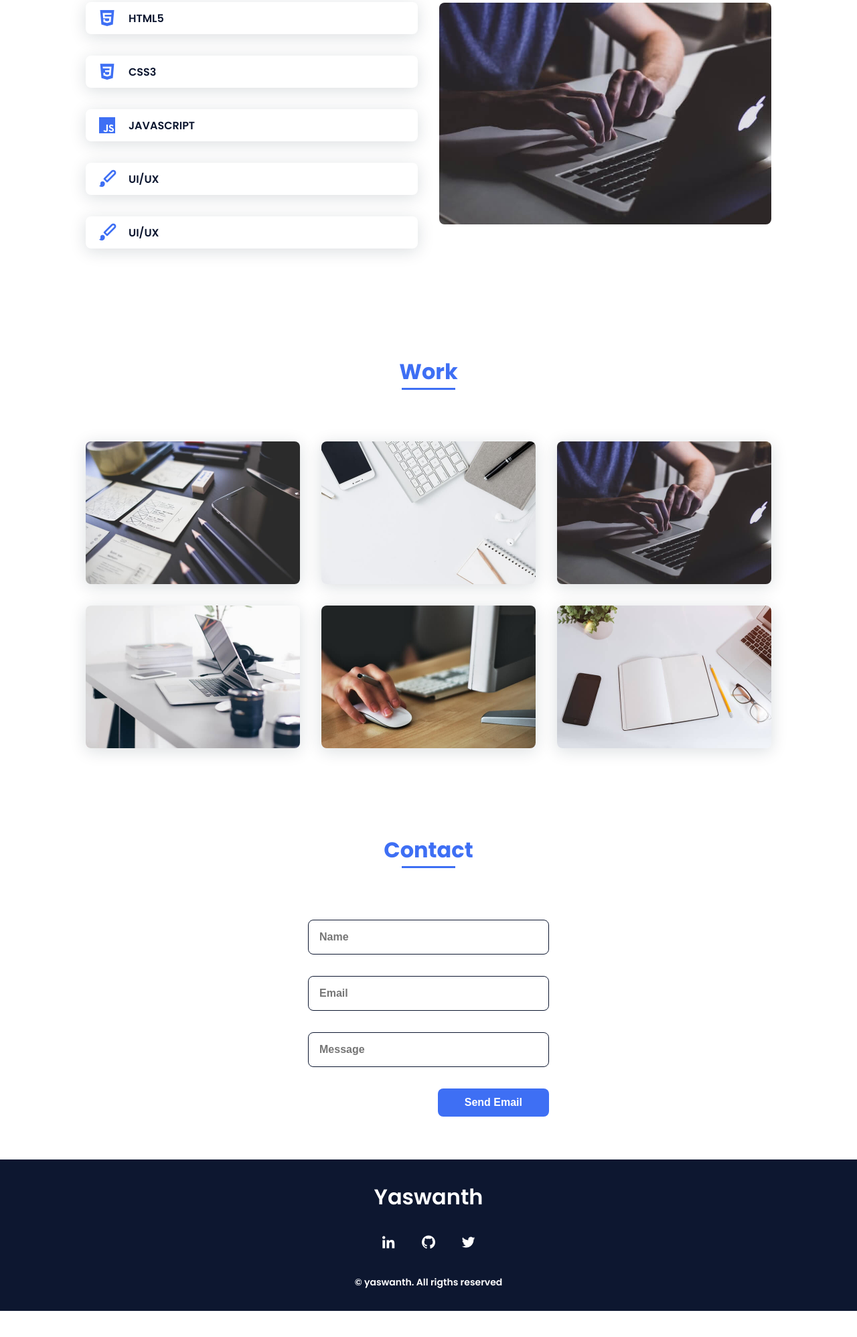
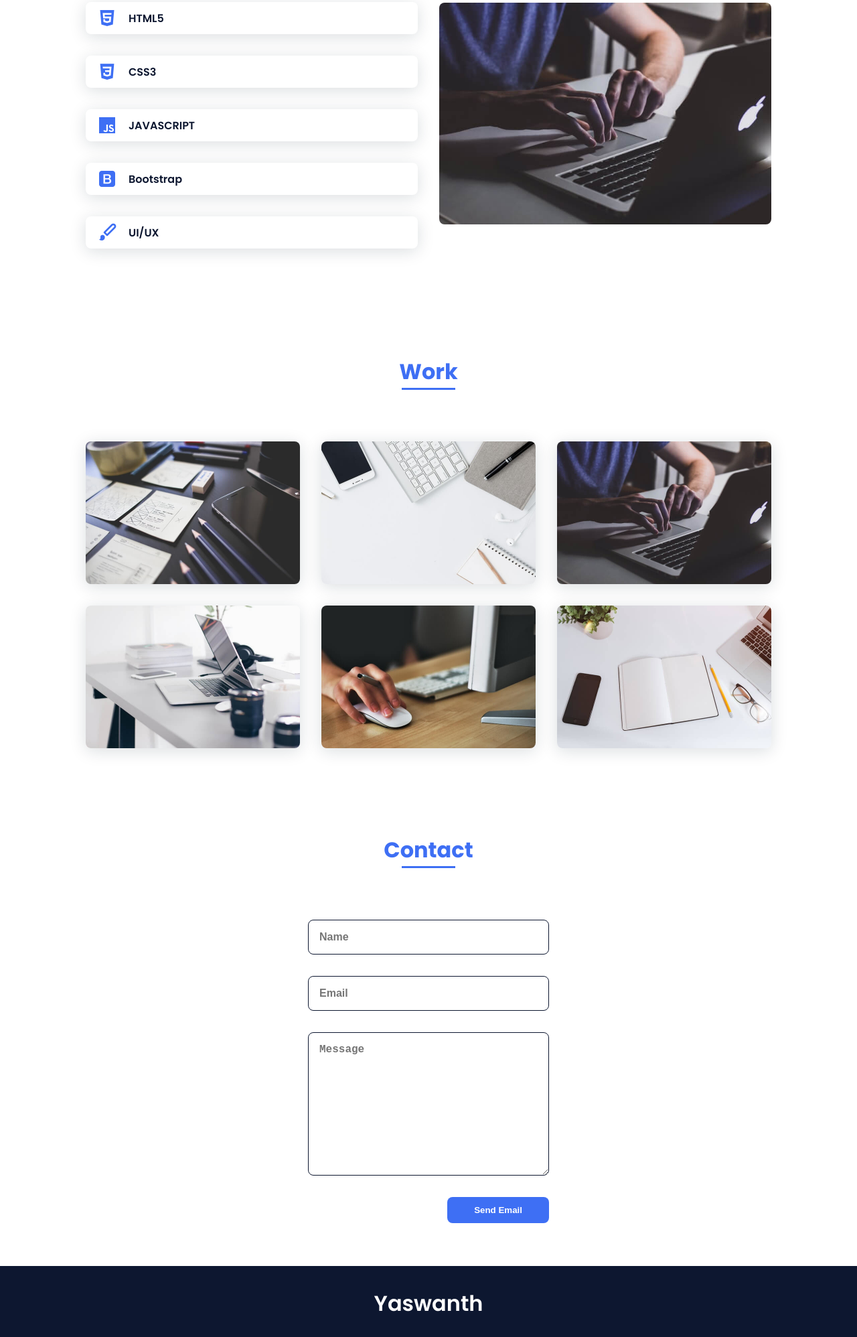
Before and after one commit to Yashu1th/S1th_CV, a plain HTML site: page index.html in a window 1280 px wide. Shown: the part 1603-3599 px from the top of the page at 67% size. Before the commit the page ends 3560 px from the top, so only its background shows below. Drawn offline with nearby package versions, Linux system fonts and the light colour scheme.

Commit message:
skills resume contact

```diff
--- a/index.html
+++ b/index.html
@@ -59,7 +59,12 @@
             Web Developer
           </h1>
 
-          <a href="https://drive.google.com/file/d/1mcnjHWKZtReJGpfV20-s0sxnFeVdeZHd/view?usp=sharing" target="_blank" class="button">Resume</a>
+          <a
+            href="https://drive.google.com/file/d/1i4GkuMSrNWbsFZEO_Q86sFxmmuoNAfiY/view?usp=sharing"
+            target="_blank"
+            class="button"
+            >Resume</a
+          >
         </div>
 
         <div class="home__social">
@@ -172,8 +177,8 @@
             </div>
             <div class="skills__data">
               <div class="skills__names">
-                <i class="bx bxs-paint skills__icon"></i>
-                <span class="skills__name">UI/UX</span>
+                <i class="bx bxl-bootstrap skills__icon"></i>
+                <span class="skills__name">Bootstrap</span>
               </div>
             </div>
             <div class="skills__data">
@@ -252,23 +257,44 @@
         <h2 class="section-title">Contact</h2>
 
         <div class="contact__container bd-grid">
-          <form method="post" action="mailto:yaswanthnarikamali@gmail.com" class="contact__form">
-            <input type="text" placeholder="Name" class="contact__input" />
-            <input type="mail" placeholder="Email" class="contact__input" />
+          <form onsubmit="reset()"
+            method="POST"
+            action="mailto:yaswanthnarikamali@gmail.com"
+            class="contact__form"
+          >
             <input
-              type="textarea"
+              type="text"
+              placeholder="Name"
+              class="contact__input"
+              id="name"
+            />
+            <input
+              type="email"
+              placeholder="Email"
+              class="contact__input"
+              id="email"
+            />
+            <textarea
+              type="text"
               placeholder="Message"
               class="contact__input"
               rows="10"
               cols="0"
-            />
+              id="message"
+            ></textarea>
 
-
-            <input
+            <!-- <input
               type="button"
               value="Send Email"
               class="contact__button button"
-            />
+            /> -->
+            <button
+              class="contact__buttton button"
+              id="btn"
+              style="border: none; float: right"
+            >
+              Send Email
+            </button>
           </form>
         </div>
       </section>
@@ -305,5 +331,22 @@
 
     <!--===== MAIN JS =====-->
     <script src="assets/js/main.js"></script>
+    <!-- <script src="https://smtpjs.com/v3/smtp.js"></script>
+    <script>
+      let btn = document.getElementById("btn");
+      btn.addEventListener("click", function (e) {
+        e.preventDefault();
+        let name = document.getElementById("name").value;
+        let email = document.getElementById("email").value;
+        let message = document.getElementById("message").value;
+        Email.send({
+          SecureToken: "21468242-a4b9-4936-8d52-b8568ca967f8",
+          To: "yaswanthnarikamali@gmail.com",
+          From: email,
+          Subject: "This is the subject",
+          Body: "And this is the body",
+        }).then((message) => alert(message));
+      }); -->
+    </script>
   </body>
 </html>
```
